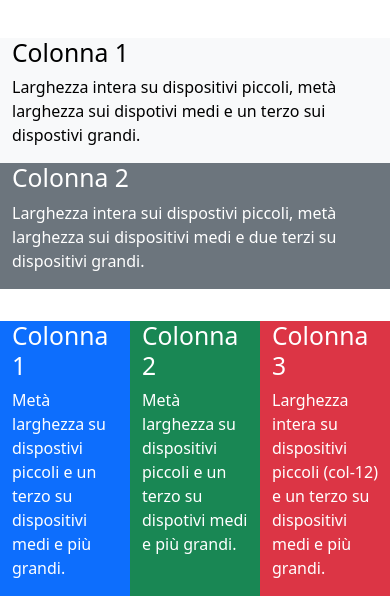
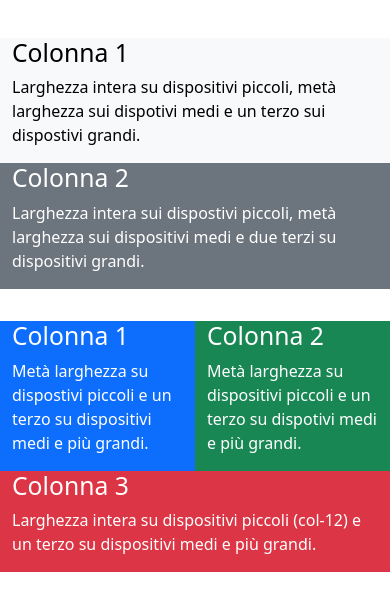
Before and after one commit to tommaso-mandorino/htmlcss-bootstrap-layout, a plain HTML site: page index.html in a window 390 px wide. Shown: the part 173-774 px from the top of the page. Drawn offline with nearby package versions, Linux system fonts and the light colour scheme.

Commit message:
Adapt second row responsiveness.

```diff
--- a/index.html
+++ b/index.html
@@ -100,7 +100,7 @@
                     <div class="row py-3">
 
                         <!-- First column -->
-                        <div class="col bg-primary">
+                        <div class="col-6 col-md-4 col-lg-4 bg-primary">
 
                             <!-- First column title -->
                             <h2>Colonna 1</h2>
@@ -115,7 +115,7 @@
                         </div>
 
                         <!-- Second column -->
-                        <div class="col bg-success">
+                        <div class="col-6 col-md-4 col-lg-4 bg-success">
 
                             <!-- Second column title -->
                             <h2>Colonna 2</h2>
@@ -130,7 +130,7 @@
                         </div>
 
                         <!-- Third column -->
-                        <div class="col bg-danger">
+                        <div class="col-12 col-md-4 col-lg-4 bg-danger">
 
                             <!-- Third column title -->
                             <h2>Colonna 3</h2>
```
